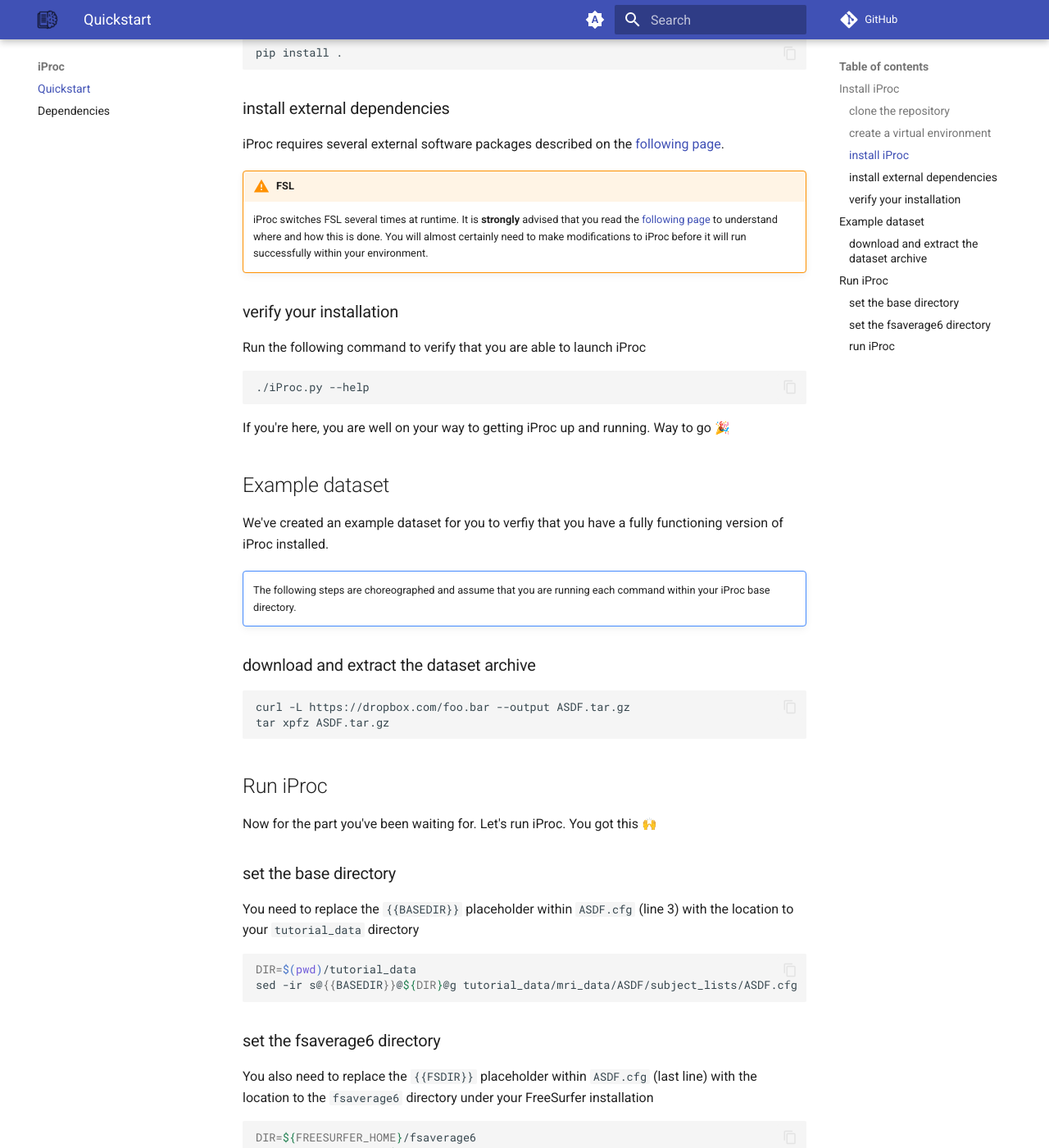
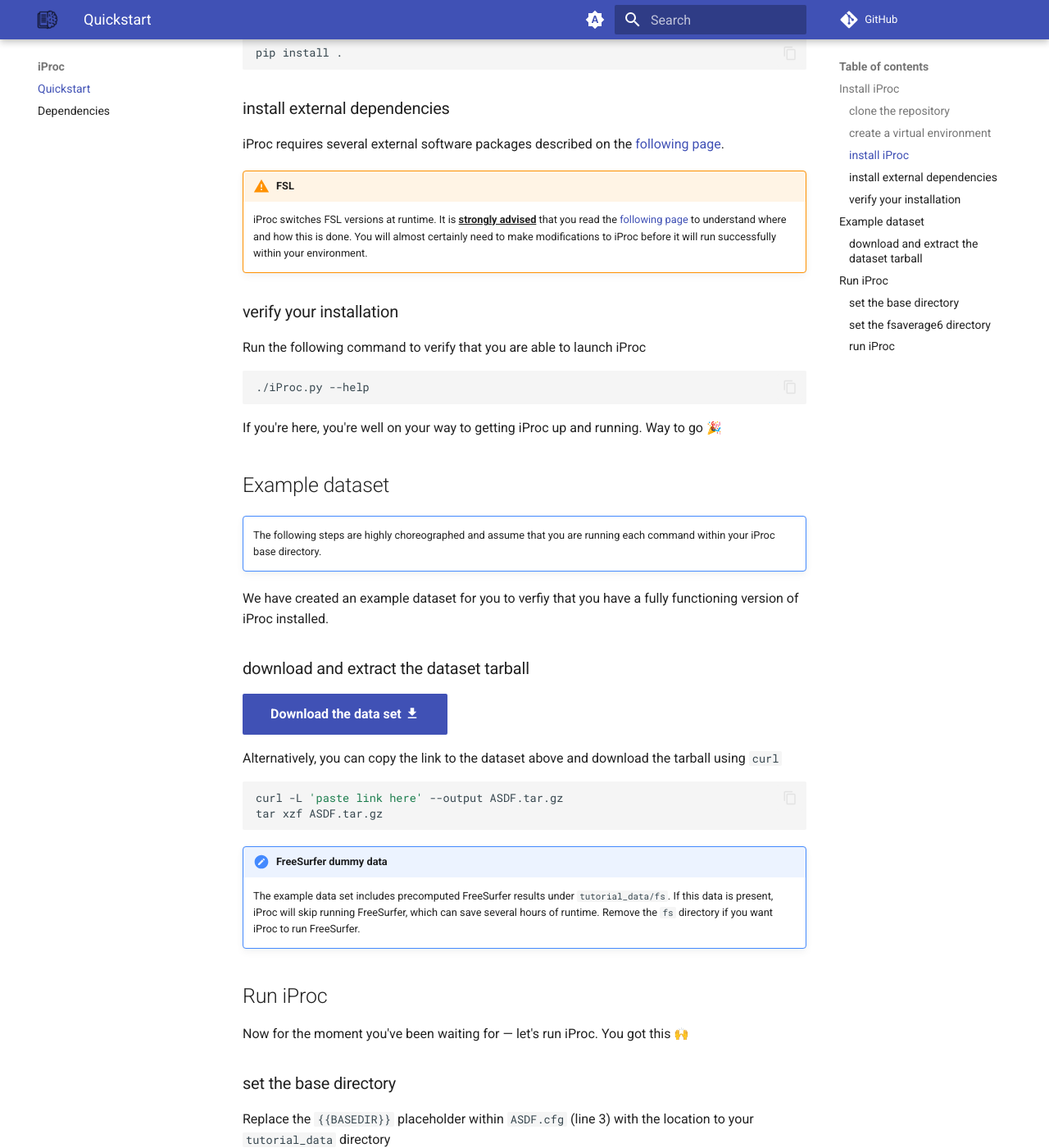
Before and after one commit to harvard-nrg/iProc, an MkDocs documentation site: the page built from docs/quickstart.md, in a window 1280 px wide and 1400 px high, scrolled down 941 px. Shown: the whole window at 82% size. Built offline with MkDocs 1.6.1 and Material for MkDocs 9.7.7, drawn with Linux system fonts in a browser that asks for light colours; emoji names are drawn with the system emoji font; comment, search, counter and statistics services are not loaded; some of the changed text lies outside the part shown.

Commit message:
create fsaverage6 link within fs6_project_to_surface to support running with tutorial_data/fs, other doc fixes

````diff
--- a/docs/quickstart.md
+++ b/docs/quickstart.md
@@ -49,7 +49,7 @@
 [following page](dependencies.md).
 
 !!! warning "FSL"
-    iProc switches FSL several times at runtime. It is **strongly** advised
+    iProc switches FSL versions at runtime. It is <ins>**strongly advised**</ins>
     that you read the [following page](fsl.md) to understand where and how
     this is done. You will almost certainly need to make modifications to
     iProc before it will run successfully within your environment.
@@ -62,33 +62,44 @@
 ./iProc.py --help
 ```
 
-If you're here, you are well on your way to getting iProc up and running. Way
+If you're here, you're well on your way to getting iProc up and running. Way
 to go :tada:
 
 ## Example dataset
 
-We've created an example dataset for you to verfiy that you have a fully
+!!! note ""
+    The following steps are highly choreographed and assume that you are
+    running each command within your iProc base directory.
+
+We have created an example dataset for you to verfiy that you have a fully
 functioning version of iProc installed.
 
-!!! note ""
-    The following steps are choreographed and assume that you are running
-    each command within your iProc base directory.
+### download and extract the dataset tarball
 
-### download and extract the dataset archive
+[Download the data set :material-download:][Dataset]{ .md-button .md-button--primary }
+
+Alternatively, you can copy the link to the dataset above and download the
+tarball using `curl`
 
 ```bash
-curl -L https://dropbox.com/foo.bar --output ASDF.tar.gz
-tar xpfz ASDF.tar.gz
+curl -L 'paste link here' --output ASDF.tar.gz
+tar xzf ASDF.tar.gz
 ```
+
+!!! note "FreeSurfer dummy data"
+    The example data set includes precomputed FreeSurfer results under
+    `tutorial_data/fs`. If this data is present, iProc will skip running
+    FreeSurfer, which can save several hours of runtime. Remove the `fs`
+    directory if you want iProc to run FreeSurfer.
 
 ## Run iProc
 
-Now for the part you've been waiting for. Let's run iProc. You got this :raised_hands:
+Now for the moment you've been waiting for — let's run iProc. You got this :raised_hands:
 
 ### set the base directory
 
-You need to replace the `{{BASEDIR}}` placeholder within `ASDF.cfg` (line 3)
-with the location to your `tutorial_data` directory
+Replace the `{{BASEDIR}}` placeholder within `ASDF.cfg` (line 3) with the
+location to your `tutorial_data` directory
 
 ```bash
 DIR=$(pwd)/tutorial_data
@@ -97,24 +108,26 @@
 
 ### set the fsaverage6 directory
 
-You also need to replace the `{{FSDIR}}` placeholder within `ASDF.cfg`
-(last line) with the location to the `fsaverage6` directory under your
-FreeSurfer installation
+Replace the `{{FSDIR}}` placeholder within `ASDF.cfg` (last line) with the
+location to the `fsaverage6` directory under your FreeSurfer installation
 
 ```bash
-DIR=${FREESURFER_HOME}/fsaverage6
+DIR=${FREESURFER_HOME}/subjects/fsaverage6
 sed -ir s@{{FSDIR}}@${DIR}@g tutorial_data/mri_data/ASDF/subject_lists/ASDF.cfg
 ```
 
 ### run iProc
 
-The time has come. Run the following command to launch the iProc `setup`
-stage
+Now, run the following command to launch the first iProc stage, `setup`
 
 ```bash
 ./iProc.py --config tutorial_data/mri_data/subject_lists/ASDF.cfg --executor local --stage setup --bids $(pwd)/bids/sub-ASDF
 ```
 
-After each stage, iProc will guide you to the next stage.
+After each stage of the pipeline, iProc will print instructions to the screen
+that will guide you to the next stage. The stages are `setup`, `bet`,
+`unwarp_motioncorrect_align`, `T1_warp_and_mask`, `combine_and_apply_warp`,
+and `filter_and_project`.
 
 [Lmod]: https://lmod.readthedocs.io/en/latest/
+[Dataset]: https://www.dropbox.com/scl/fi/ulrgwzg0soeostoaznux6/ASDF-v2.6.0.tar.gz?rlkey=ggqtwjok7kg1eoregq30fojka&st=rcyuyply&dl=0
````
Also changed, not shown: other parts of docs/quickstart.md (+4 -4 lines), docs/dependencies.md (+23 -14 lines), docs/fsl.md (+7 -6 lines), 1 other file.
